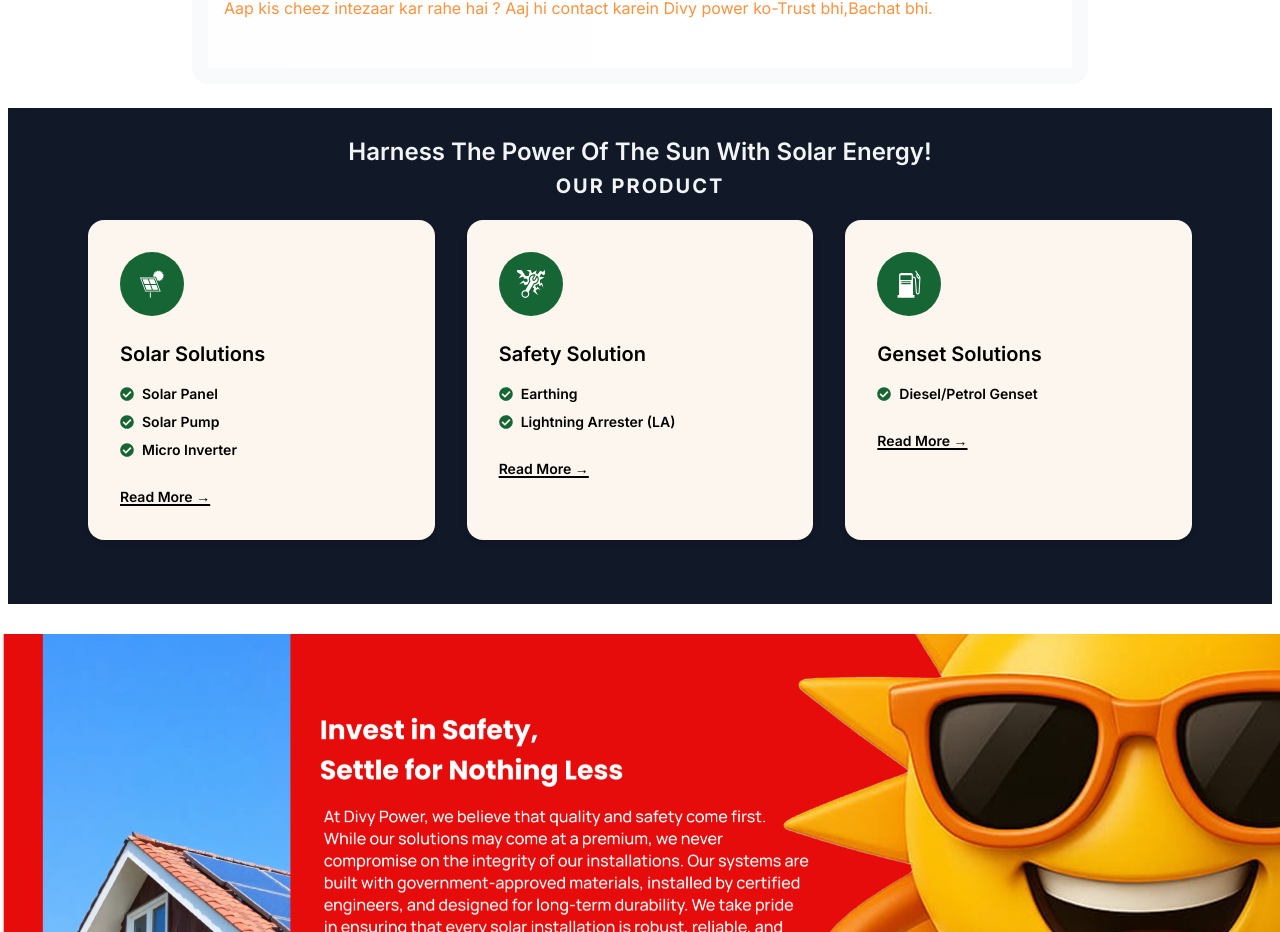
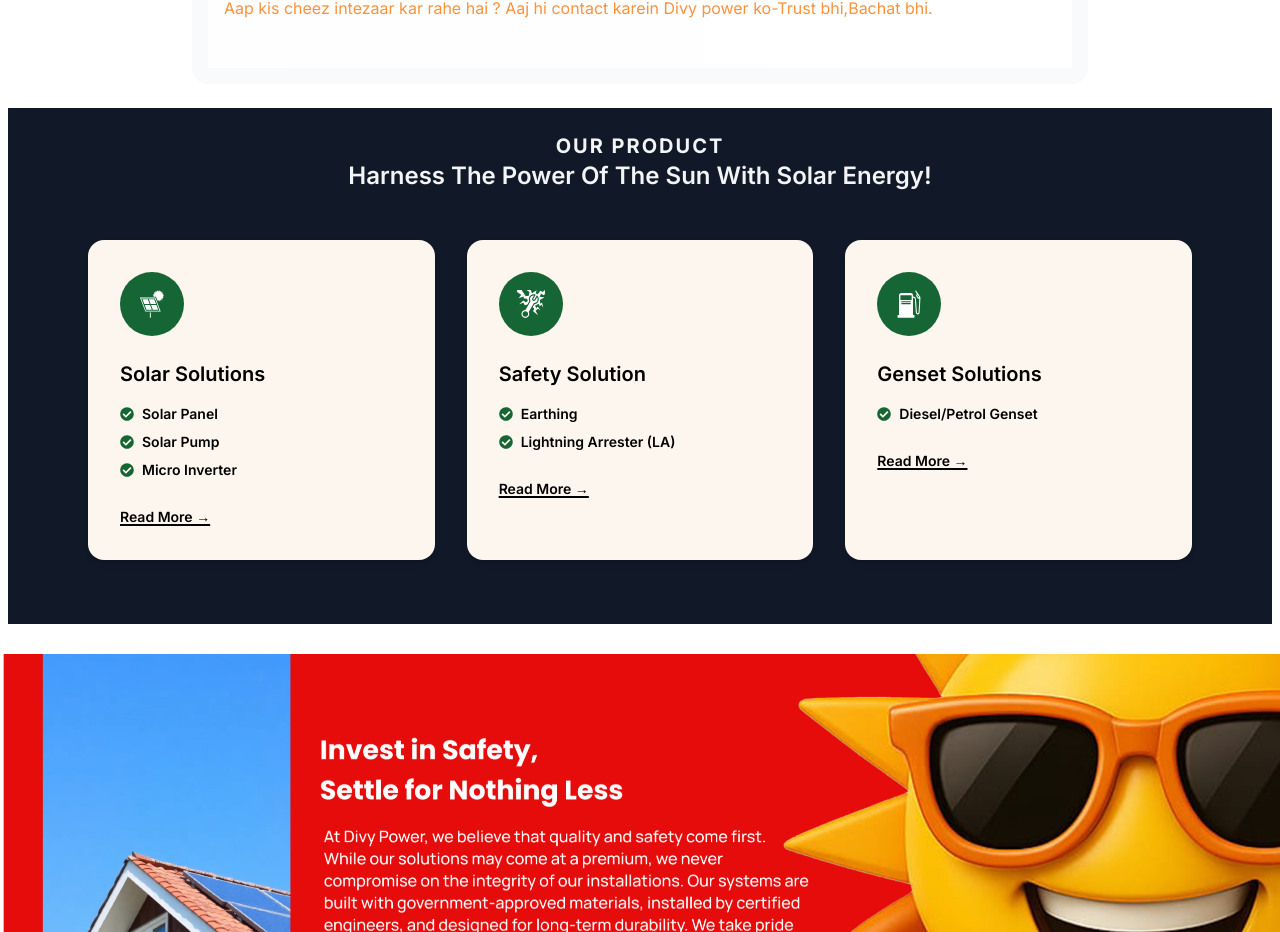
Before and after one commit to vanshika8484/Solar_web, a React (Vite) app: page / in a window 1280 px wide. Shown: the part 6657-7589 px from the top of the page. Built offline with nearby package versions, Linux system fonts and the light colour scheme; a web font is replaced by a local one.

Commit message:
Update SolarProduct.jsx

```diff
--- a/src/components/SolarProduct.jsx
+++ b/src/components/SolarProduct.jsx
@@ -39,11 +39,11 @@ const SolarProducts = () => {
   return (
     <section className="bg-gray-900 py-16 px-4 About1">
       <div className="max-w-7xl mx-auto">
-        <div className="text-center mb-12">
+        <div className="text-center mb-12 -mt-10">
           <p className="text-gray-100 text-xl font-bold uppercase tracking-widest">
             Our Product
           </p>
-          <h2 className="text-2xl font-semibold text-gray-100 -mt-16">
+          <h2 className="text-2xl font-semibold text-gray-100">
             Harness The Power Of The Sun With Solar Energy!
           </h2>
         </div>
```
